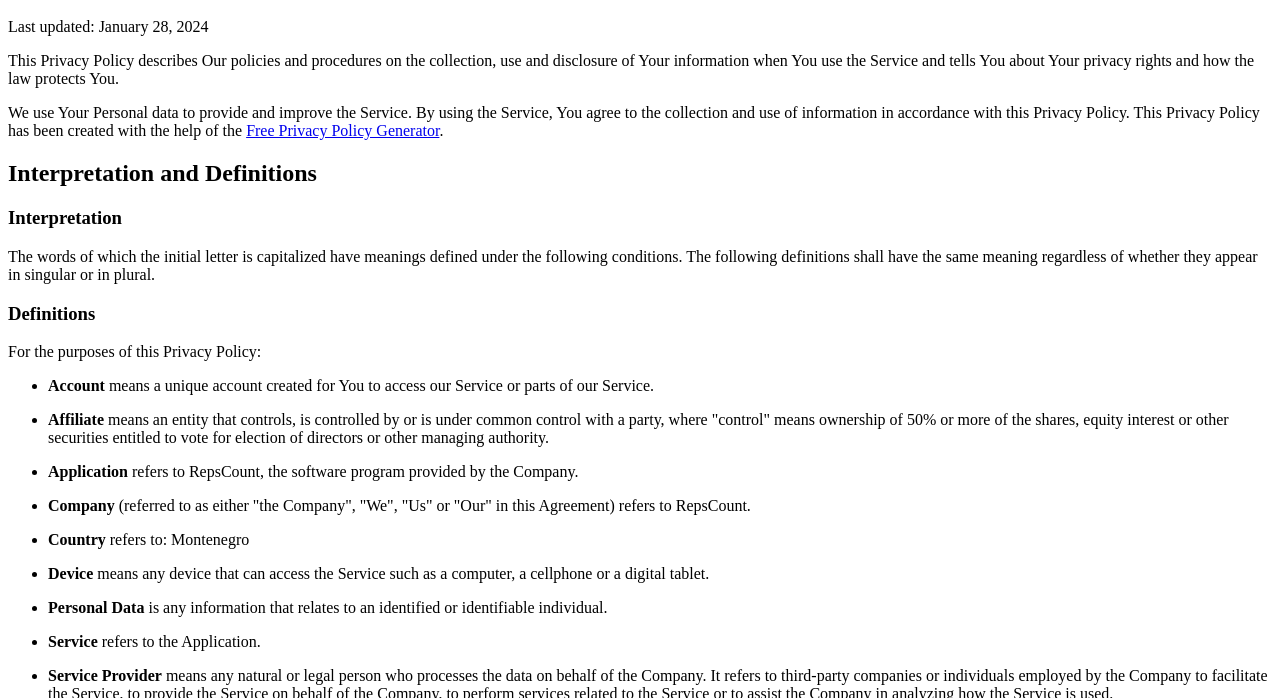
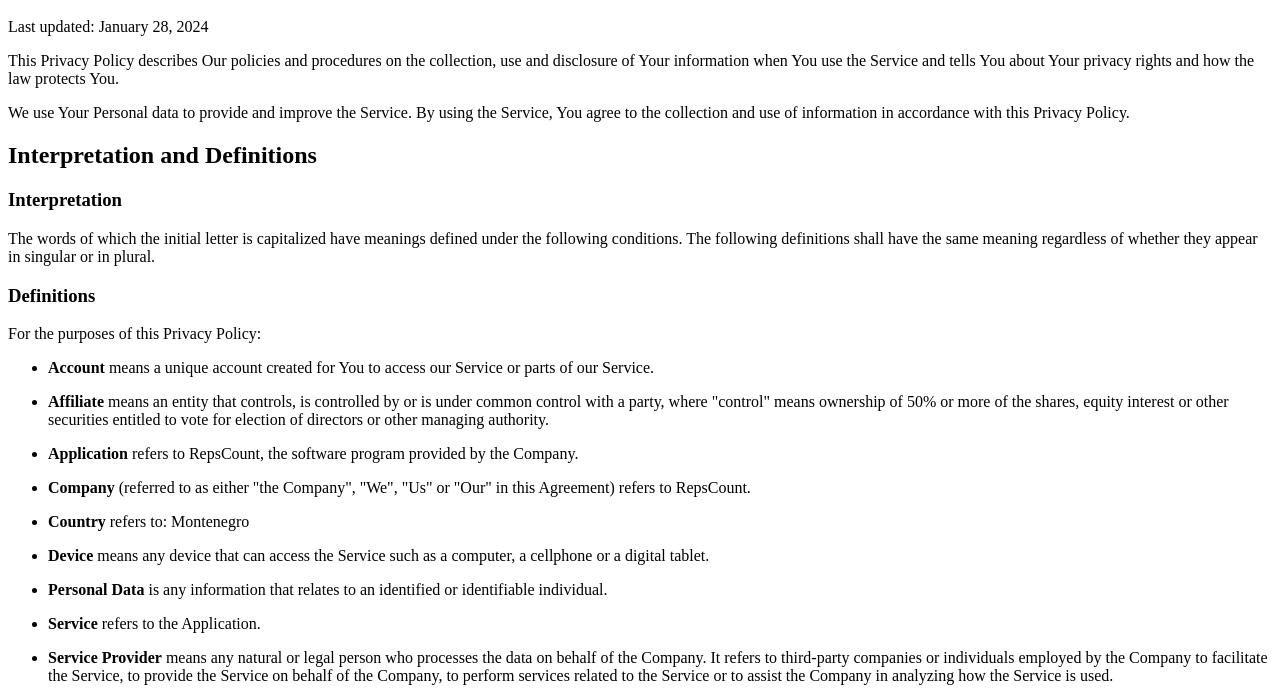
Before and after one commit to alexryakhin/RepsCount, a plain HTML site: page docs/index.html in a window 1280 px wide. Shown: the part 48-746 px from the top of the page. Drawn offline with Linux system fonts and the light colour scheme.

Commit message:
Update index.html

```diff
--- a/docs/index.html
+++ b/docs/index.html
@@ -1,7 +1,7 @@
 <h1>Privacy Policy</h1>
 <p>Last updated: January 28, 2024</p>
 <p>This Privacy Policy describes Our policies and procedures on the collection, use and disclosure of Your information when You use the Service and tells You about Your privacy rights and how the law protects You.</p>
-<p>We use Your Personal data to provide and improve the Service. By using the Service, You agree to the collection and use of information in accordance with this Privacy Policy. This Privacy Policy has been created with the help of the <a href="https://www.freeprivacypolicy.com/free-privacy-policy-generator/" target="_blank">Free Privacy Policy Generator</a>.</p>
+<p>We use Your Personal data to provide and improve the Service. By using the Service, You agree to the collection and use of information in accordance with this Privacy Policy.</p>
 <h2>Interpretation and Definitions</h2>
 <h3>Interpretation</h3>
 <p>The words of which the initial letter is capitalized have meanings defined under the following conditions. The following definitions shall have the same meaning regardless of whether they appear in singular or in plural.</p>
@@ -133,4 +133,5 @@
 <p>If you have any questions about this Privacy Policy, You can contact us:</p>
 <ul>
 <li>By email: sellrak@icloud.com</li>
+<li>Instagram: xander1100001</li>
 </ul>
```
